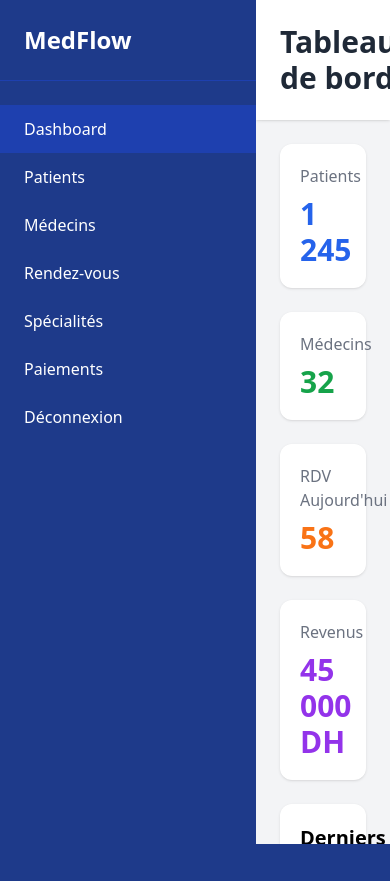
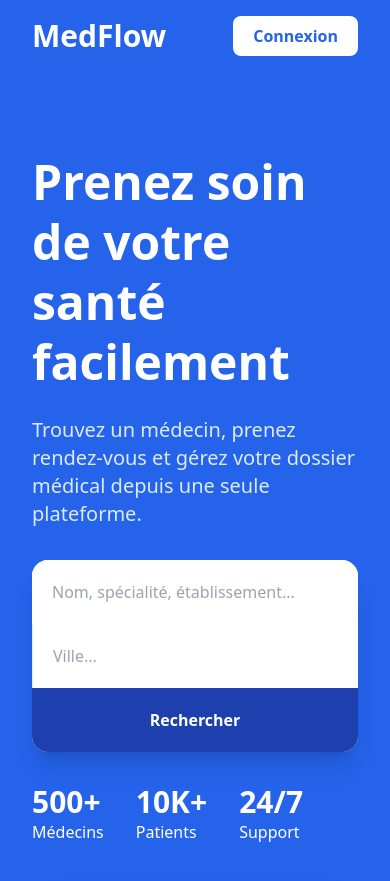
Before and after one commit to ennafiaasma-art/MedFlow-Application-de-Gestion-de-Clinique-M-dicale, a PHP site: page / in a window 390 px wide. Shown: the top 881 px of the page. Before the commit the page ends 844 px from the top, so only its background shows below. Run offline with PHP 8.4, Linux system fonts and the light colour scheme; data comes from the database, SQL or seed files in the repository; some libraries are stand-ins or nearby versions.

Commit message:
l'affiche de tous les doctor

```diff
--- a/config/database.php
+++ b/config/database.php
@@ -1,22 +1,25 @@
 <?php
+
 require_once __DIR__ . "/Env.php";
 
-Env::load(__DIR__ . "/../../.env");
-class Database {
+Env::load(__DIR__ . "/../src/.env");
 
+class Database
+{
     private static ?PDO $instance = null;
 
     private function __construct() {}
 
-    public static function getInstance(): PDO {
-
+    public static function getInstance(): PDO
+    {
         if (self::$instance === null) {
 
             try {
 
                 self::$instance = new PDO(
                     "mysql:host=" . $_ENV['DB_HOST'] .
-                    ";dbname=" . $_ENV['DB_NAME'],
+                    ";dbname=" . $_ENV['DB_NAME'] .
+                    ";charset=utf8mb4",
                     $_ENV['DB_USER'],
                     $_ENV['DB_PASS']
                 );
@@ -24,6 +27,11 @@ class Database {
                 self::$instance->setAttribute(
                     PDO::ATTR_ERRMODE,
                     PDO::ERRMODE_EXCEPTION
+                );
+
+                self::$instance->setAttribute(
+                    PDO::ATTR_DEFAULT_FETCH_MODE,
+                    PDO::FETCH_ASSOC
                 );
 
             } catch (PDOException $e) {
@@ -35,4 +43,3 @@ class Database {
         return self::$instance;
     }
 }
-?>
--- a/public/index.php
+++ b/public/index.php
@@ -1,164 +1,198 @@
+<?php
+
+require_once "../config/Database.php";
+
+$pdo = Database::getInstance();
+
+$sql = "
+SELECT
+    d.id_doctor,
+    u.nom,
+    u.email,
+    s.nom AS specialite
+FROM doctor d
+INNER JOIN user u ON d.user_id = u.id
+INNER JOIN specialite s ON d.specialite_id = s.id
+";
+
+$stmt = $pdo->query($sql);
+
+$doctors = $stmt->fetchAll();
+
+?>
+
+
+
+
+
+
+
+
 
 <!DOCTYPE html>
 <html lang="fr">
 <head>
     <meta charset="UTF-8">
     <meta name="viewport" content="width=device-width, initial-scale=1.0">
-    <title>Dashboard Admin - Clinique</title>
+    <title>MedFlow</title>
     <script src="https://cdn.tailwindcss.com"></script>
 </head>
-<body class="bg-gray-100">
+<body class="bg-gray-50">
 
-<div class="flex h-screen">
+    <!-- Navbar -->
+    <nav class="bg-blue-600 text-white">
+        <div class="container mx-auto px-8 py-4 flex justify-between items-center">
+            <h1 class="text-3xl font-bold">MedFlow</h1>
 
-    <!-- Sidebar -->
-    <aside class="w-64 bg-blue-900 text-white">
-        <div class="p-6 text-2xl font-bold border-b border-blue-800">
-            MedFlow
+            <ul class="hidden md:flex gap-8">
+                <li><a href="#" class="hover:text-blue-200">Accueil</a></li>
+                <li><a href="#" class="hover:text-blue-200">Médecins</a></li>
+                <li><a href="#" class="hover:text-blue-200">Spécialités</a></li>
+                <li><a href="#" class="hover:text-blue-200">Contact</a></li>
+            </ul>
+
+            <button class="bg-white text-blue-600 px-5 py-2 rounded-lg font-semibold">
+                Connexion
+            </button>
         </div>
+    </nav>
 
-        <nav class="mt-6">
-            <a href="#" class="block px-6 py-3 bg-blue-800">
-                Dashboard
-            </a>
 
-            <a href="#" class="block px-6 py-3 hover:bg-blue-800">
-                Patients
-            </a>
+    <section class="bg-blue-600 overflow-hidden">
+        <div class="container mx-auto px-8 py-20">
 
-            <a href="#" class="block px-6 py-3 hover:bg-blue-800">
-                Médecins
-            </a>
+            <div class="grid md:grid-cols-2 items-center gap-12">
 
-            <a href="#" class="block px-6 py-3 hover:bg-blue-800">
-                Rendez-vous
-            </a>
 
-            <a href="#" class="block px-6 py-3 hover:bg-blue-800">
-                Spécialités
-            </a>
+                <div class="text-white">
+                    <h1 class="text-5xl md:text-6xl font-bold leading-tight mb-6">
+                        Prenez soin de votre santé facilement
+                    </h1>
 
-            <a href="#" class="block px-6 py-3 hover:bg-blue-800">
-                Paiements
-            </a>
+                    <p class="text-xl text-blue-100 mb-8">
+                        Trouvez un médecin, prenez rendez-vous et
+                        gérez votre dossier médical depuis une seule plateforme.
+                    </p>
 
-            <a href="#" class="block px-6 py-3 hover:bg-blue-800">
-                Déconnexion
-            </a>
-        </nav>
-    </aside>
 
-    <!-- Main Content -->
-    <main class="flex-1 overflow-y-auto">
+                    <div class="bg-white rounded-2xl shadow-xl flex flex-col md:flex-row overflow-hidden">
 
-        <!-- Header -->
-        <header class="bg-white shadow p-6 flex justify-between items-center">
-            <h1 class="text-3xl font-bold text-gray-800">
-                Tableau de bord
-            </h1>
+                        <input
+                            type="text"
+                            placeholder="Nom, spécialité, établissement..."
+                            class="flex-1 p-5 outline-none text-gray-700"
+                        >
 
-            <div class="flex items-center gap-3">
-                <img
-                    src="https://via.placeholder.com/40"
-                    class="rounded-full"
-                    alt="Admin">
-                <span class="font-semibold">
-                    Administrateur
-                </span>
-            </div>
-        </header>
+                        <input
+                            type="text"
+                            placeholder="Ville..."
+                            class="flex-1 p-5 outline-none border-l text-gray-700"
+                        >
 
-        <!-- Stats -->
-        <section class="grid grid-cols-1 md:grid-cols-2 lg:grid-cols-4 gap-6 p-6">
+                        <button class="bg-blue-800 hover:bg-blue-900 text-white px-8 py-5 font-semibold">
+                            Rechercher
+                        </button>
 
-            <div class="bg-white rounded-xl shadow p-5">
-                <h3 class="text-gray-500">Patients</h3>
-                <p class="text-3xl font-bold text-blue-600 mt-2">1 245</p>
-            </div>
+                    </div>
 
-            <div class="bg-white rounded-xl shadow p-5">
-                <h3 class="text-gray-500">Médecins</h3>
-                <p class="text-3xl font-bold text-green-600 mt-2">32</p>
-            </div>
+                    <div class="flex gap-8 mt-8">
+                        <div>
+                            <h3 class="text-3xl font-bold">500+</h3>
+                            <p>Médecins</p>
+                        </div>
 
-            <div class="bg-white rounded-xl shadow p-5">
-                <h3 class="text-gray-500">RDV Aujourd'hui</h3>
-                <p class="text-3xl font-bold text-orange-500 mt-2">58</p>
-            </div>
+                        <div>
+                            <h3 class="text-3xl font-bold">10K+</h3>
+                            <p>Patients</p>
+                        </div>
 
-            <div class="bg-white rounded-xl shadow p-5">
-                <h3 class="text-gray-500">Revenus</h3>
-                <p class="text-3xl font-bold text-purple-600 mt-2">45 000 DH</p>
-            </div>
+                        <div>
+                            <h3 class="text-3xl font-bold">24/7</h3>
+                            <p>Support</p>
+                        </div>
+                    </div>
 
-        </section>
-
-        <!-- Recent Appointments -->
-        <section class="px-6 pb-6">
-            <div class="bg-white rounded-xl shadow">
-
-                <div class="p-5 border-b">
-                    <h2 class="text-xl font-bold">
-                        Derniers Rendez-vous
-                    </h2>
                 </div>
 
-                <div class="overflow-x-auto">
-                    <table class="w-full text-left">
-                        <thead class="bg-gray-50">
-                            <tr>
-                                <th class="p-4">Patient</th>
-                                <th class="p-4">Médecin</th>
-                                <th class="p-4">Date</th>
-                                <th class="p-4">Statut</th>
-                            </tr>
-                        </thead>
 
-                        <tbody>
-
-                            <tr class="border-t">
-                                <td class="p-4">Ahmed Alaoui</td>
-                                <td class="p-4">Dr. Karim</td>
-                                <td class="p-4">03/06/2026</td>
-                                <td class="p-4">
-                                    <span class="bg-green-100 text-green-700 px-3 py-1 rounded-full text-sm">
-                                        Confirmé
-                                    </span>
-                                </td>
-                            </tr>
-
-                            <tr class="border-t">
-                                <td class="p-4">Sara Benali</td>
-                                <td class="p-4">Dr. Youssef</td>
-                                <td class="p-4">03/06/2026</td>
-                                <td class="p-4">
-                                    <span class="bg-yellow-100 text-yellow-700 px-3 py-1 rounded-full text-sm">
-                                        En attente
-                                    </span>
-                                </td>
-                            </tr>
-
-                            <tr class="border-t">
-                                <td class="p-4">Omar Naji</td>
-                                <td class="p-4">Dr. Salma</td>
-                                <td class="p-4">04/06/2026</td>
-                                <td class="p-4">
-                                    <span class="bg-red-100 text-red-700 px-3 py-1 rounded-full text-sm">
-                                        Annulé
-                                    </span>
-                                </td>
-                            </tr>
-
-                        </tbody>
-                    </table>
+                <div class="flex justify-center">
+                    <img
+                        src="https://images.unsplash.com/photo-1584515933487-779824d29309"
+                        alt="Doctor"
+                        class="rounded-3xl shadow-2xl w-full max-w-lg"
+                    >
                 </div>
 
             </div>
-        </section>
 
-    </main>
+        </div>
+   <section class="py-20 bg-gray-50">
+    <div class="container mx-auto px-8">
 
-</div>
+        <h2 class="text-4xl font-bold text-center mb-4">
+            Nos Médecins
+        </h2>
+
+        <p class="text-center text-gray-500 mb-12">
+            Découvrez nos spécialistes disponibles.
+        </p>
+
+        <div class="grid grid-cols-1 md:grid-cols-2 lg:grid-cols-3 gap-8">
+
+            <?php foreach ($doctors as $doctor): ?>
+
+                <div class="bg-white rounded-2xl shadow-lg hover:shadow-xl transition duration-300 p-6">
+
+
+                    <div class="flex justify-center mb-4">
+                        <div class="w-20 h-20 bg-blue-100 rounded-full flex items-center justify-center text-4xl">
+                            👨‍⚕️
+                        </div>
+                    </div>
+
+
+                    <h3 class="text-xl font-bold text-center text-gray-800">
+                        Dr. <?= htmlspecialchars($doctor['nom']) ?>
+                    </h3>
+
+
+                    <div class="mt-3 text-center">
+                        <span class="bg-blue-100 text-blue-700 px-3 py-1 rounded-full text-sm">
+                            <?= htmlspecialchars($doctor['specialite']) ?>
+                        </span>
+                    </div>
+
+
+                    <p class="text-gray-500 text-center mt-4">
+                        <?= htmlspecialchars($doctor['email']) ?>
+                    </p>
+
+
+                    <div class="mt-6 text-center">
+                        <a href="#"
+                           class="bg-blue-600 hover:bg-blue-700 text-white px-5 py-2 rounded-lg inline-block">
+                            Prendre rendez-vous
+                        </a>
+                    </div>
+
+                </div>
+
+            <?php endforeach; ?>
+
+        </div>
+
+    </div>
+</section>
+
+
+    <footer class="bg-gray-900 text-white py-8">
+        <div class="container mx-auto px-8 text-center">
+            <h2 class="text-2xl font-bold mb-2">MedFlow</h2>
+            <p class="text-gray-400">
+                Gestion intelligente des rendez-vous médicaux.
+            </p>
+        </div>
+    </footer>
 
 </body>
 </html>
```
Also changed, not shown: 1 other file.
